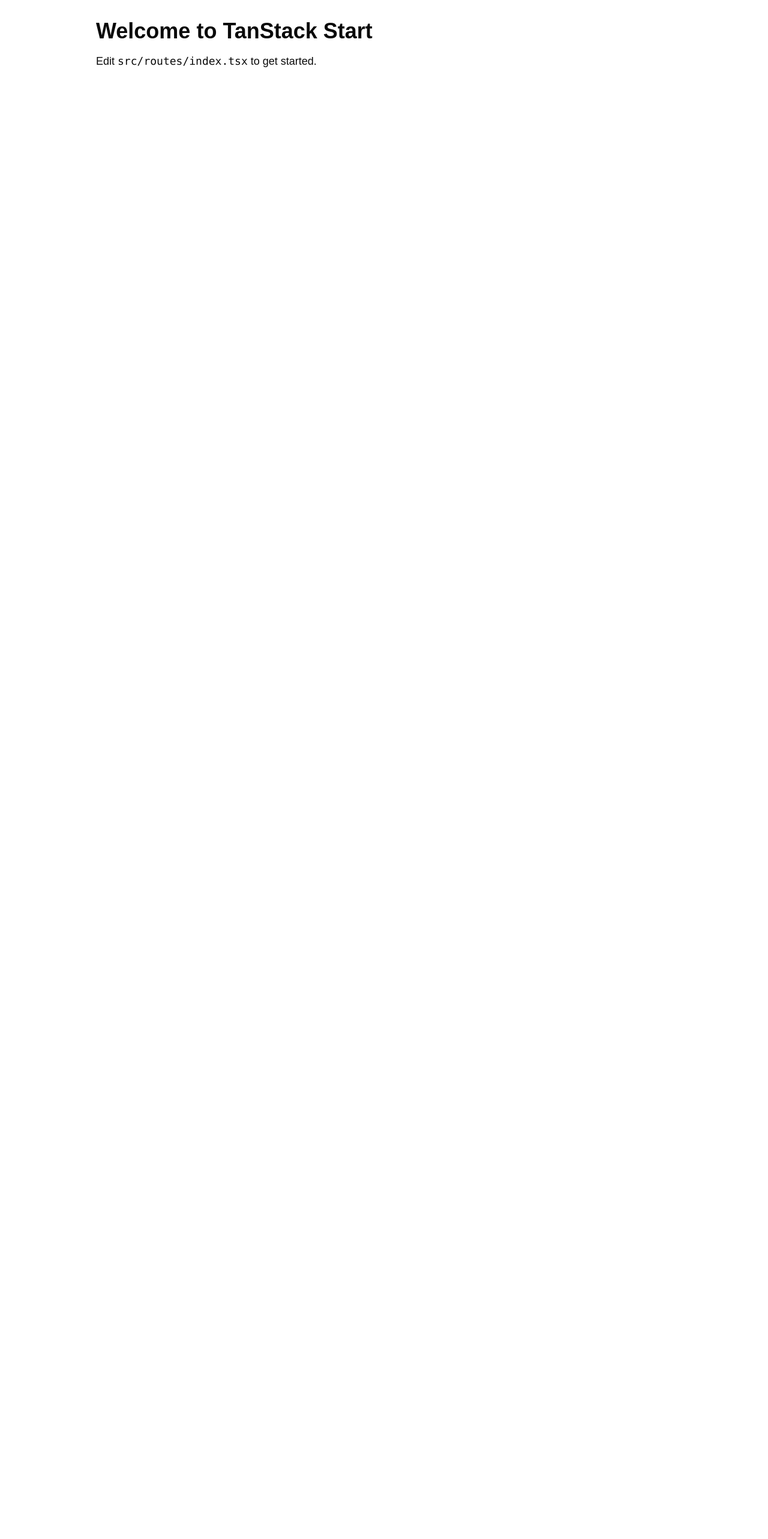
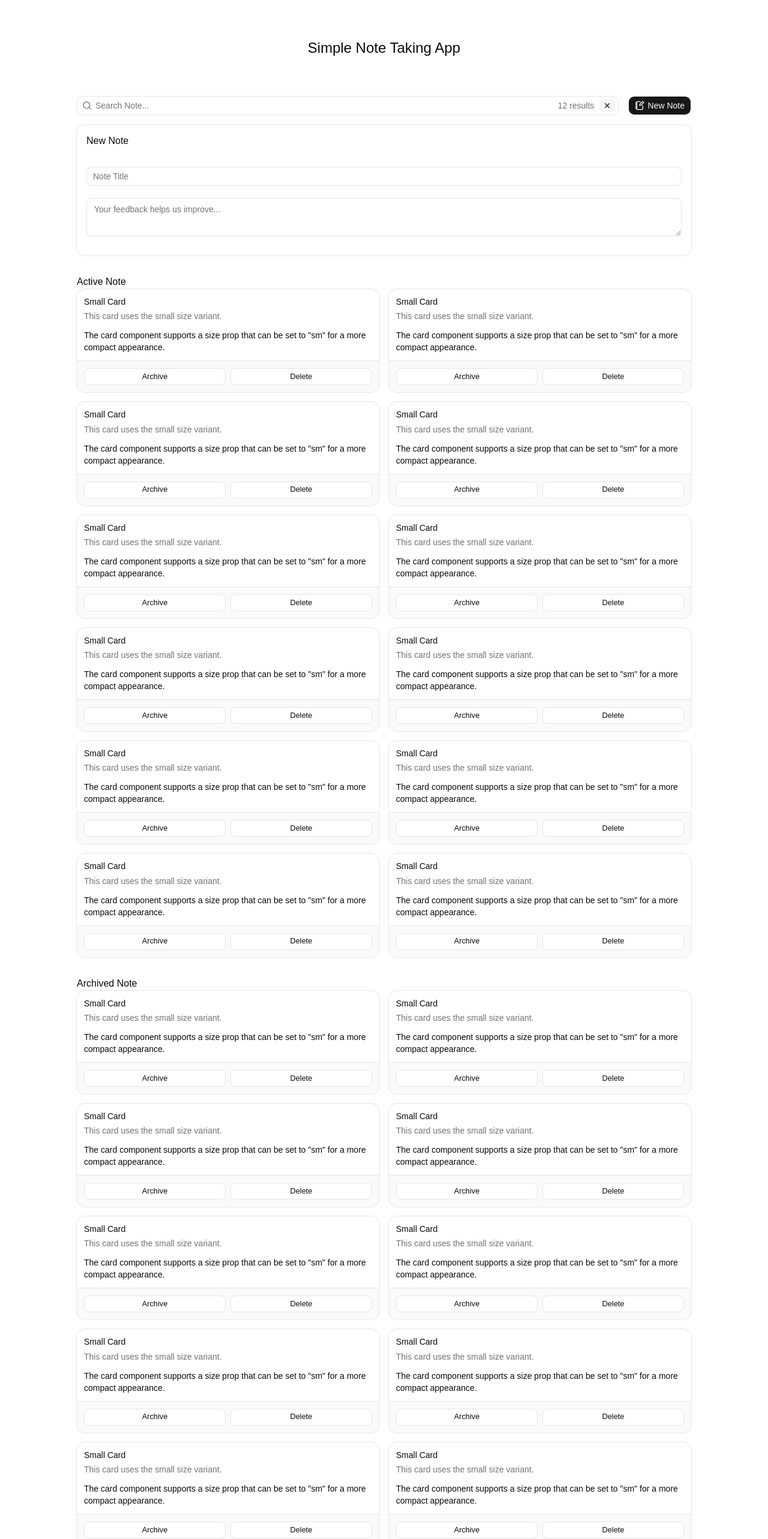
Before and after one commit to Xrayya/simple-note-taking-app, a React (Vite) app in the folder frontend/: page / in a window 1280 px wide. Shown: the top 2566 px of the page at 60% size. Before the commit the page ends 800 px from the top, so only its background shows below. Built offline with nearby package versions, Linux system fonts and the light colour scheme.

Commit message:
feat: create page structure

```diff
--- a/frontend/src/routes/index.tsx
+++ b/frontend/src/routes/index.tsx
@@ -1,14 +1,65 @@
-import { createFileRoute } from '@tanstack/react-router'
+import { AddNoteForm } from "@/components/add-note-form";
+import { SearchAddNote } from "@/components/search-add-note";
+import { TodoCard } from "@/components/todo-card";
+import { createFileRoute } from "@tanstack/react-router";
+import { useState } from "react";
 
-export const Route = createFileRoute('/')({ component: Home })
+export const Route = createFileRoute("/")({ component: Home });
+
+type Note = {
+  title: string;
+  body: string;
+};
 
 function Home() {
+  // const [notes, setNotes] = useState<Note[]>([]);
+  // const [newNote, setNewNote] = useState<Note | undefined>(undefined);
+  // const [viewdNote, setViewedNote] = useState<Note | undefined>(undefined);
+
   return (
-    <div className="p-8">
-      <h1 className="text-4xl font-bold">Welcome to TanStack Start</h1>
-      <p className="mt-4 text-lg">
-        Edit <code>src/routes/index.tsx</code> to get started.
-      </p>
-    </div>
-  )
+    <>
+      <h1 className="text-center text-2xl my-16">Simple Note Taking App</h1>
+
+      <section className="my-4">
+        <SearchAddNote />
+        <AddNoteForm />
+      </section>
+
+      <section className="my-8">
+        <h2>Active Note</h2>
+        <div className="grid gap-4 grid-cols-[repeat(auto-fill,minmax(24rem,1fr))]">
+          <TodoCard></TodoCard>
+          <TodoCard></TodoCard>
+          <TodoCard></TodoCard>
+          <TodoCard></TodoCard>
+          <TodoCard></TodoCard>
+          <TodoCard></TodoCard>
+          <TodoCard></TodoCard>
+          <TodoCard></TodoCard>
+          <TodoCard></TodoCard>
+          <TodoCard></TodoCard>
+          <TodoCard></TodoCard>
+          <TodoCard></TodoCard>
+        </div>
+      </section>
+
+      <section className="my-8">
+        <h2>Archived Note</h2>
+        <div className="grid gap-4 grid-cols-[repeat(auto-fill,minmax(24rem,1fr))]">
+          <TodoCard></TodoCard>
+          <TodoCard></TodoCard>
+          <TodoCard></TodoCard>
+          <TodoCard></TodoCard>
+          <TodoCard></TodoCard>
+          <TodoCard></TodoCard>
+          <TodoCard></TodoCard>
+          <TodoCard></TodoCard>
+          <TodoCard></TodoCard>
+          <TodoCard></TodoCard>
+          <TodoCard></TodoCard>
+          <TodoCard></TodoCard>
+        </div>
+      </section>
+    </>
+  );
 }
```
